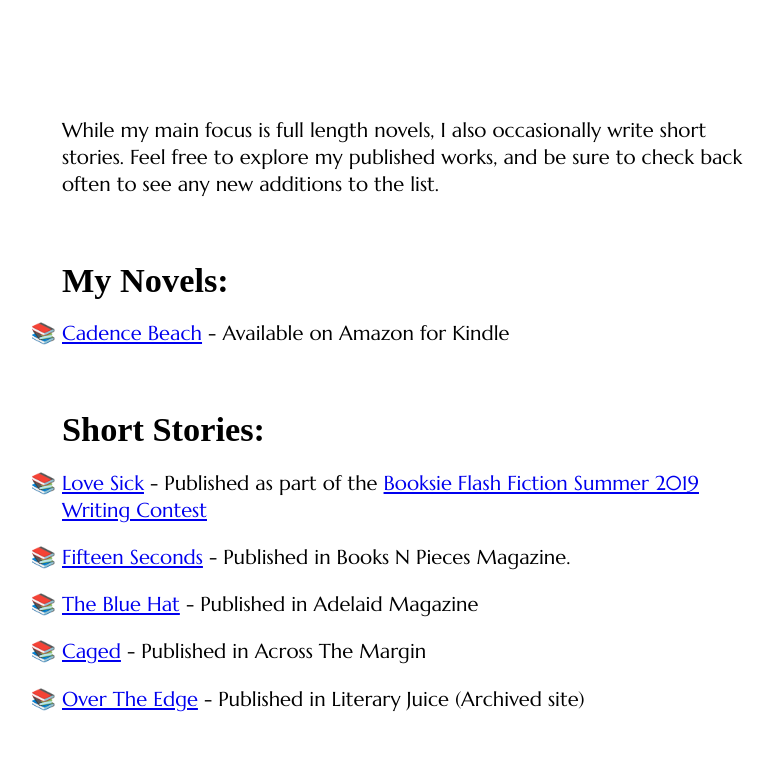
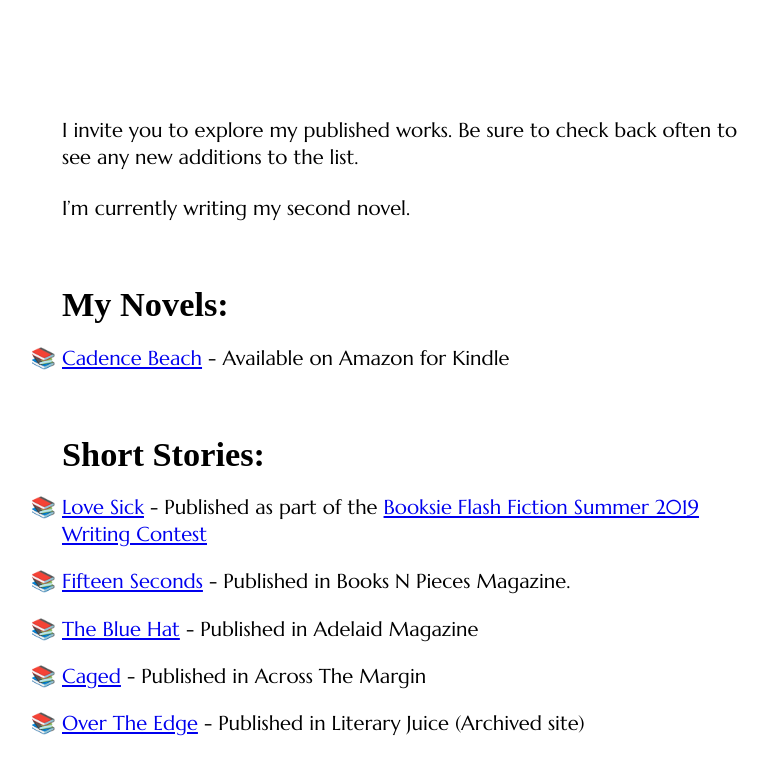
Before and after one commit to nebulis33/linda-blog, a Jekyll site: the page built from works.md, in a window 1280 px wide and 900 px high, scrolled down 334 px, cut to the strip 143-900 px from the top of the window. Shown: the whole strip, without its empty margins (228-1001 px from the left). Built offline with Jekyll 4.4.1, drawn with Linux system fonts in a browser that asks for light colours; some web fonts are replaced.

Commit message:
Update from Forestry.io Linda Juliano updated works.md

```diff
--- a/works.md
+++ b/works.md
@@ -4,8 +4,9 @@ title: Published Work
 permalink: "/published-work"
 
 ---
-While my main focus is full length novels, I also occasionally write short stories. Feel free to explore my published works, and be sure to check
-back often to see any new additions to the list.
+I invite you to explore my published works. Be sure to check back often to see any new additions to the list.
+
+I'm currently writing my second novel.
 
 ### My Novels:
 
```
